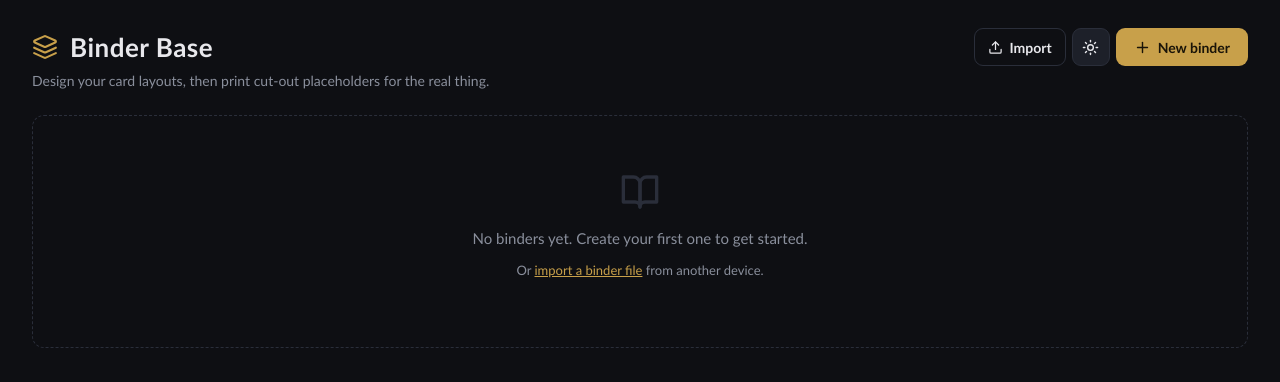
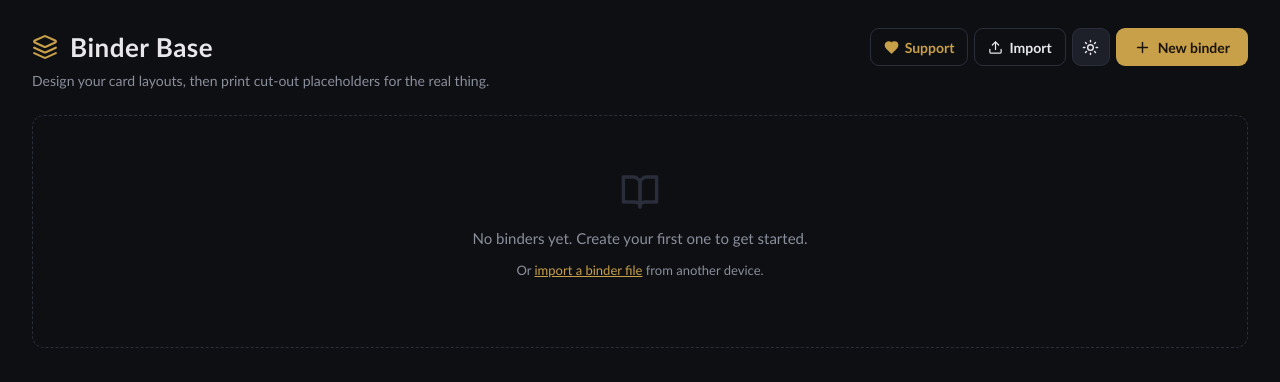
Before and after one commit to Dragonblast3000/binder-base, a React (Vite) app: page / in a window 1280 px wide. Shown: the top 382 px of the page. Built offline with nearby package versions, Linux system fonts and the light colour scheme.

Commit message:
Add Ko-fi support link

```diff
--- a/src/App.jsx
+++ b/src/App.jsx
@@ -1,5 +1,5 @@
 import React, { useState, useEffect, useRef, useCallback } from "react";
-import { Search, Plus, Trash2, ChevronLeft, ChevronRight, X, Printer, BookOpen, Settings, ArrowLeft, Layers, Loader2, Wand2, Copy, GripVertical, Sun, Moon, Download, Upload } from "lucide-react";
+import { Search, Plus, Trash2, ChevronLeft, ChevronRight, X, Printer, BookOpen, Settings, ArrowLeft, Layers, Loader2, Wand2, Copy, GripVertical, Sun, Moon, Download, Upload, Heart } from "lucide-react";
 
 /* ════════════════════════════════════════════════════════════════════
    DATA LAYER — tries bundled /cards.json first (full offline DB),
@@ -55,6 +55,35 @@ async function searchCards(term) {
 }
 
 const imgUrl = (id) => `https://images.ygoprodeck.com/images/cards_small/${id}.jpg`;
+
+/* ════════════════════════════════════════════════════════════════════
+   SUPPORT LINK — change KOFI_URL if you ever move platforms.
+   ════════════════════════════════════════════════════════════════════ */
+const KOFI_URL = "https://ko-fi.com/binderbase";
+
+function SupportLink({ isMobile, variant = "header" }) {
+  if (variant === "inline") {
+    // Plain text inline link, used in empty-library copy.
+    return (
+      <a href={KOFI_URL} target="_blank" rel="noopener noreferrer"
+        style={{ color: "var(--accent)", textDecoration: "underline", cursor: "pointer" }}>
+        support the project
+      </a>
+    );
+  }
+  // Header button — icon-only on mobile, icon + label on desktop.
+  return (
+    <a href={KOFI_URL} target="_blank" rel="noopener noreferrer" title="Support Binder Base on Ko-fi"
+      className="ygo-btn"
+      style={isMobile
+        ? { ...iconBtn, textDecoration: "none", color: "var(--accent)" }
+        : { ...ghostBtn, display: "flex", alignItems: "center", gap: 6, padding: "9px 13px", textDecoration: "none", color: "var(--accent)" }
+      }>
+      <Heart size={isMobile ? 17 : 15} fill="var(--accent)" />
+      {!isMobile && "Support"}
+    </a>
+  );
+}
 
 /* ════════════════════════════════════════════════════════════════════
    AUTO-ORGANISE
@@ -303,6 +332,7 @@ function Library({ binders, onOpen, onCreate, onDelete, onImport, isMobile, them
         <div style={{ display: "flex", gap: 6, flexWrap: "nowrap", flexShrink: 0 }}>
           {isMobile ? (
             <>
+              <SupportLink isMobile={isMobile} />
               <button className="ygo-btn" onClick={() => fileRef.current?.click()} title="Import a binder file" style={iconBtn}><Upload size={17} /></button>
               {binders.length > 0 && (
                 <button className="ygo-btn" onClick={() => exportAll(binders)} title="Export all binders to one file" style={iconBtn}><Download size={17} /></button>
@@ -312,6 +342,7 @@ function Library({ binders, onOpen, onCreate, onDelete, onImport, isMobile, them
             </>
           ) : (
             <>
+              <SupportLink isMobile={isMobile} />
               <button className="ygo-btn" onClick={() => fileRef.current?.click()} title="Import a binder file" style={{ ...ghostBtn, display: "flex", alignItems: "center", gap: 6, padding: "9px 13px" }}>
                 <Upload size={15} /> Import
               </button>
@@ -361,6 +392,11 @@ function Library({ binders, onOpen, onCreate, onDelete, onImport, isMobile, them
             );
           })}
         </div>
+      )}
+      {binders.length > 0 && (
+        <p style={{ textAlign: "center", color: "var(--sub)", fontSize: 12.5, marginTop: 32, marginBottom: 0, lineHeight: 1.6 }}>
+          Binder Base is free and ad-free. If you find it useful, you can <SupportLink variant="inline" /> ♥
+        </p>
       )}
       {creating && <CreateModal isMobile={isMobile} onClose={() => setCreating(false)} onCreate={(b) => { onCreate(b); setCreating(false); }} />}
     </div>
```
